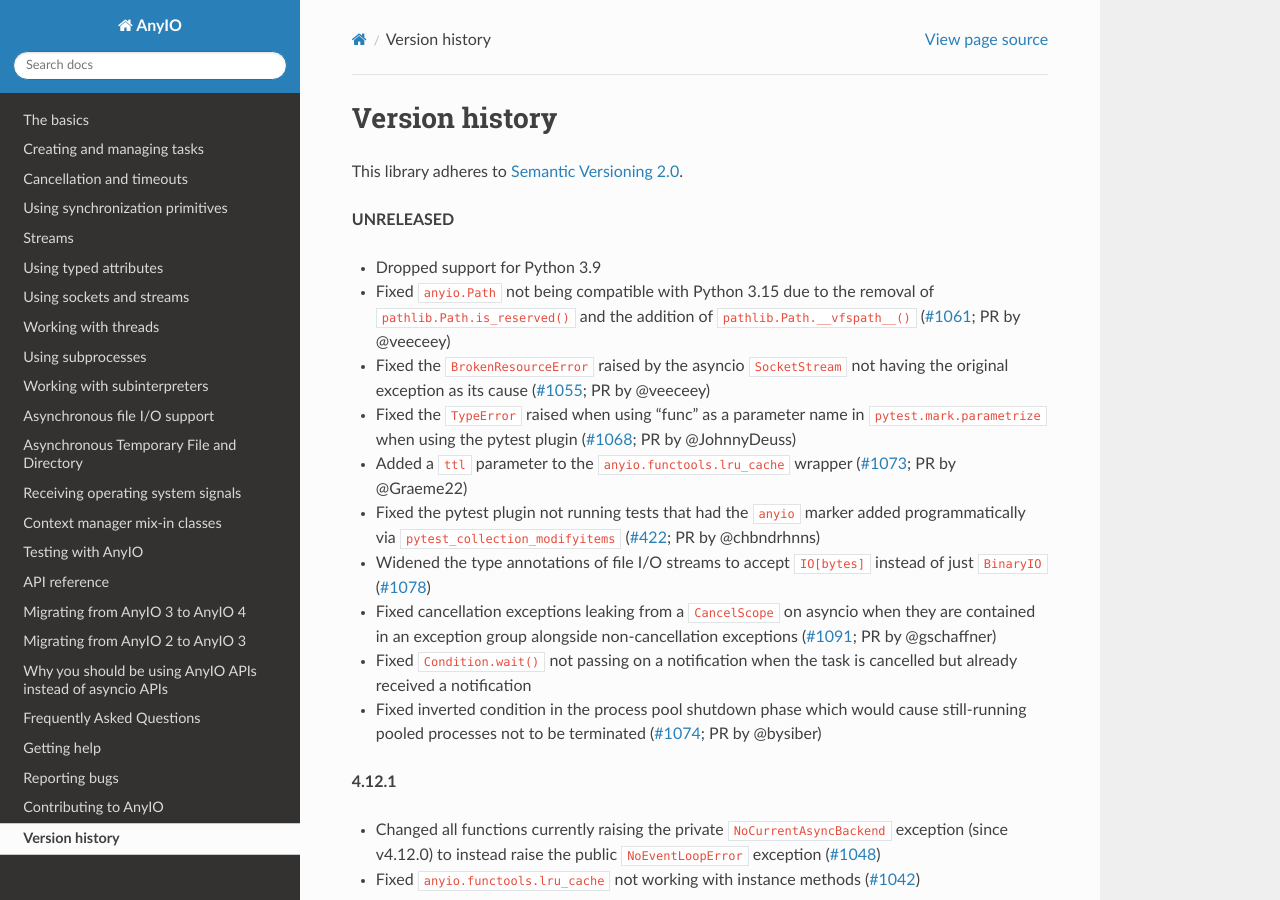
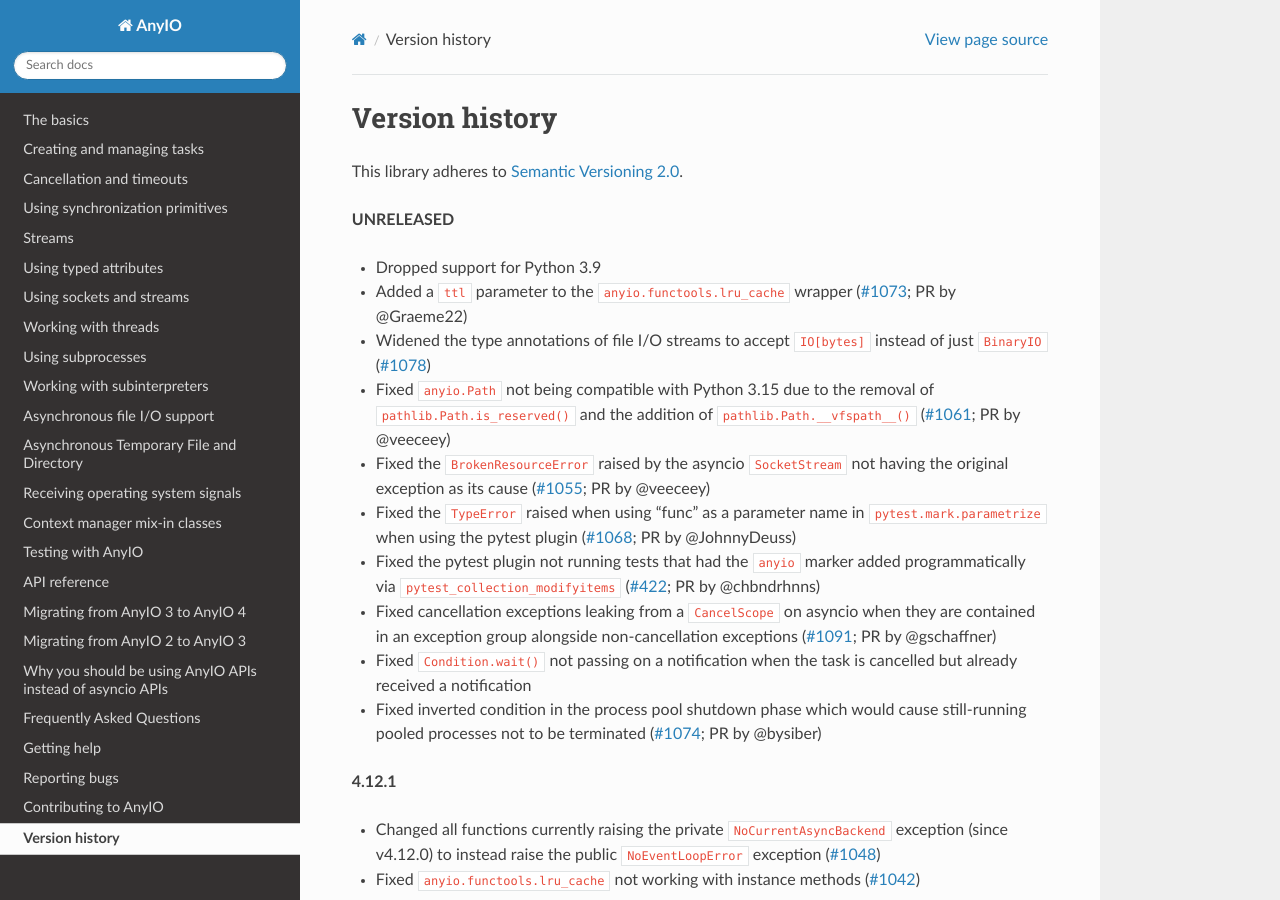
Before and after one commit to agronholm/anyio, a Sphinx documentation site: the page built from docs/versionhistory.rst, in a window 1280 px wide and 900 px high. Built offline with Sphinx 7.4.7 and the Read the Docs theme 3.1.0, drawn with Linux system fonts in a browser that asks for light colours; the version number could not be read and is left out; some of the changed lines change nothing that is shown.

Commit message:
Rearranged the changelog entries

```diff
--- a/docs/versionhistory.rst
+++ b/docs/versionhistory.rst
@@ -6,6 +6,11 @@
 **UNRELEASED**
 
 - Dropped support for Python 3.9
+- Added a ``ttl`` parameter to the ``anyio.functools.lru_cache`` wrapper
+  (`#1073 <https://github.com/agronholm/anyio/pull/1073>`_; PR by @Graeme22)
+- Widened the type annotations of file I/O streams to accept ``IO[bytes]``
+  instead of just ``BinaryIO``
+  (`#1078 <https://github.com/agronholm/anyio/issues/1078>`_)
 - Fixed ``anyio.Path`` not being compatible with Python 3.15 due to the removal of
   ``pathlib.Path.is_reserved()`` and the addition of ``pathlib.Path.__vfspath__()``
   (`#1061 <https://github.com/agronholm/anyio/issues/1061>`_; PR by @veeceey)
@@ -15,14 +20,9 @@
 - Fixed the ``TypeError`` raised when using "func" as a parameter name in
   ``pytest.mark.parametrize`` when using the pytest plugin
   (`#1068 <https://github.com/agronholm/anyio/pull/1068>`_; PR by @JohnnyDeuss)
-- Added a ``ttl`` parameter to the ``anyio.functools.lru_cache`` wrapper
-  (`#1073 <https://github.com/agronholm/anyio/pull/1073>`_; PR by @Graeme22)
 - Fixed the pytest plugin not running tests that had the ``anyio`` marker added
   programmatically via ``pytest_collection_modifyitems``
   (`#422 <https://github.com/agronholm/anyio/issues/422>`_; PR by @chbndrhnns)
-- Widened the type annotations of file I/O streams to accept ``IO[bytes]``
-  instead of just ``BinaryIO``
-  (`#1078 <https://github.com/agronholm/anyio/issues/1078>`_)
 - Fixed cancellation exceptions leaking from a ``CancelScope`` on asyncio when they are
   contained in an exception group alongside non-cancellation exceptions (`#1091
   <https://github.com/agronholm/anyio/issues/1091>`_; PR by @gschaffner)
```
